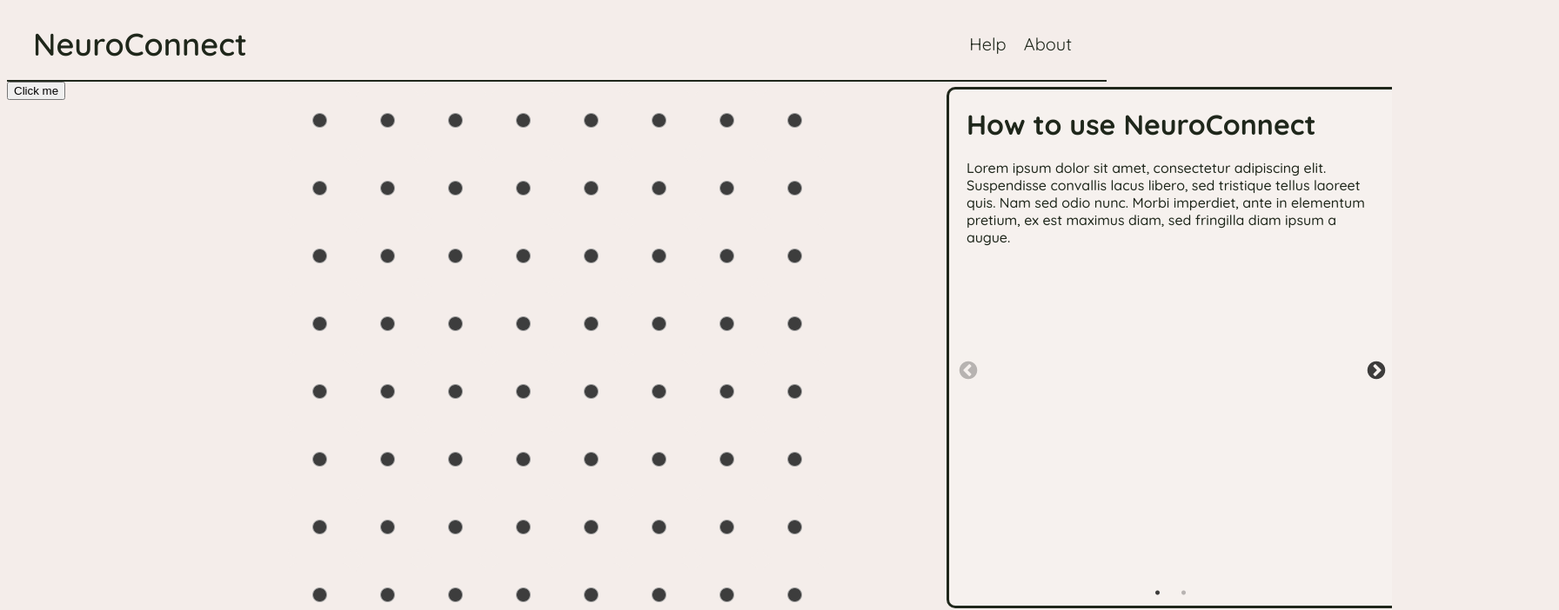
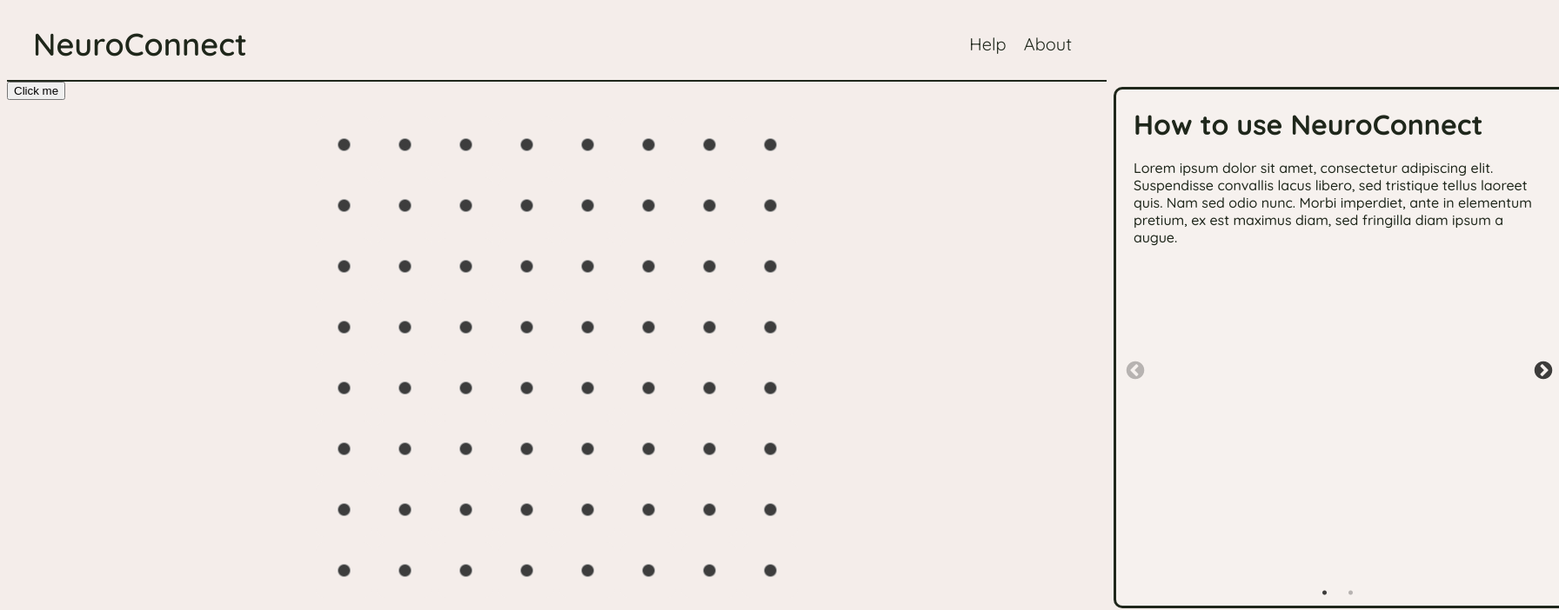
Before and after one commit to CRook99/neuron-connect, a React (Vite) app: page / in a window 1280 px wide. Shown: the top 702 px of the page at 87% size, 1792 px wide, since content can reach past the window. Built offline with nearby package versions, Linux system fonts and the light colour scheme.

Commit message:
Sidebar anim working with basic button

```diff
--- a/package.json
+++ b/package.json
@@ -20,6 +20,7 @@
     "@babel/plugin-transform-optional-chaining": "^7.24.7",
     "@react-spring/web": "^9.7.3",
     "@types/react-slick": "^0.23.13",
+    "framer-motion": "^11.2.10",
     "react": "^18.2.0",
     "react-dnd": "^16.0.1",
     "react-dnd-html5-backend": "^16.0.1",
--- a/src/components/HelpSidebar.css
+++ b/src/components/HelpSidebar.css
@@ -1,13 +1,18 @@
 @import "slick-carousel/slick/slick.css";
 @import "slick-carousel/slick/slick-theme.css";
 
-.sidebar {
+.container {
   position: absolute;
-  top: 50%;
+  top: 12.5%;
   right: 0;
-  transform: translate(0%, -50%);
+  transform: translateY(-50%);
   width: 40vw;
   height: 75vh;
+}
+
+.sidebar {
+  width: 100%;
+  height: 100%;
 
   display: flex;
   flex-direction: column;
--- a/src/components/HelpSidebar.tsx
+++ b/src/components/HelpSidebar.tsx
@@ -1,15 +1,10 @@
 import "./HelpSidebar.css";
 import Slider from "react-slick";
-import { useSpring, animated, config } from "@react-spring/web";
 import { useState } from "react";
+import { motion } from "framer-motion";
 
 const HelpSidebar = () => {
   const [active, setActive] = useState(false);
-
-  const appear = useSpring({
-    right: active ? "0%" : "-25%",
-    position: "absolute",
-  });
 
   const sliderSettings = {
     dots: true,
@@ -25,7 +20,14 @@ const HelpSidebar = () => {
 
   return (
     <>
-      <animated.div className="sidebar" style={appear}>
+      <motion.div
+        className="container"
+        layout
+        initial={{ x: "100%" }}
+        animate={{ x: active ? "0%" : "100%" }}
+        transition={{ type: "spring", stiffness: 300, damping: 30 }}
+      >
+        <div className="sidebar">
           <h1>How to use NeuroConnect</h1>
           <Slider {...sliderSettings} className="slider">
             <div>
@@ -40,7 +42,9 @@ const HelpSidebar = () => {
               <h2>Types of neurons</h2>
             </div>
           </Slider>
-      </animated.div>
+        </div>
+      </motion.div>
+
       <button onClick={handleOnClick}>Click me</button>
     </>
   );
--- a/src/components/Slot.css
+++ b/src/components/Slot.css
@@ -7,8 +7,8 @@
   -moz-box-sizing: border-box;
   box-sizing: border-box;
 
-  width: 72px;
-  height: 72px;
+  width: 4rem;
+  height: 4rem;
   margin: 3px;
   border-radius: 10px;
   transition: background-color 0.1s ease;
--- a/src/index.css
+++ b/src/index.css
@@ -1,3 +1,4 @@
 body {
   background-color: #F4EDEA;
+  overflow-x: hidden !important;
 }
```
Also changed, not shown: src/App.tsx (+0 -9 lines), 1 other file (tests, documents, lock files or other folders). Lines whose indentation alone changed are shown as unchanged.
